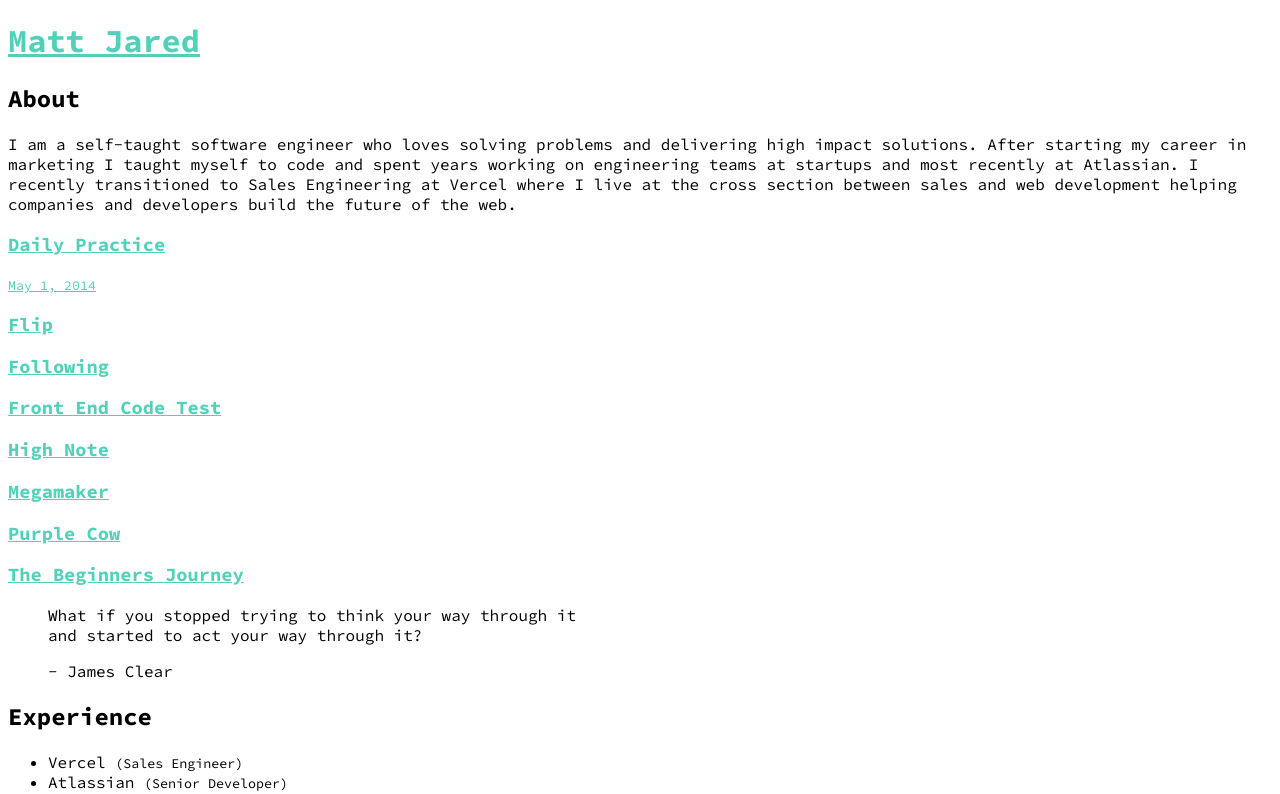
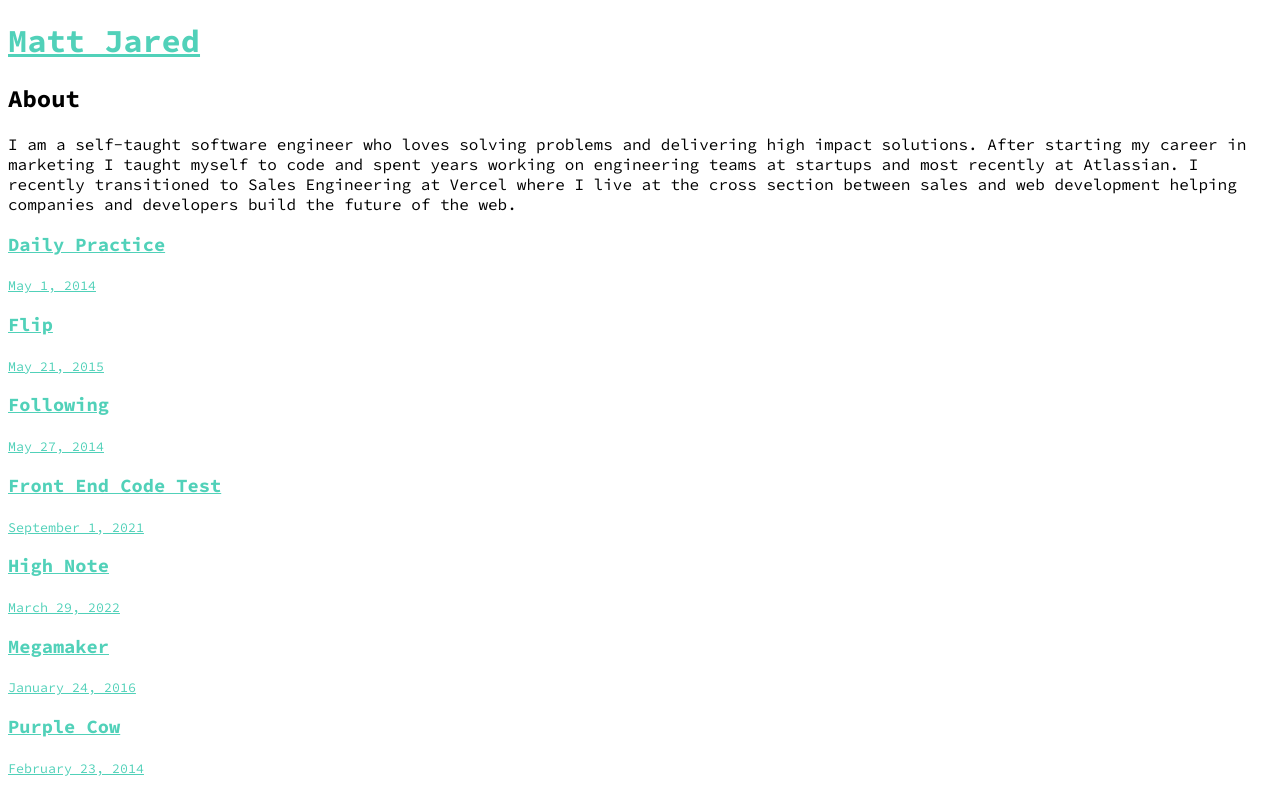
Before and after one commit to mattjared/personal-site, a Next.js app: page / in a window 1280 px wide. Shown: the top 794 px of the page. Built offline with nearby package versions, Linux system fonts and the light colour scheme; no server answers.

Commit message:
committing

```diff
--- a/__posts/daily-practice.md
+++ b/__posts/daily-practice.md
@@ -1,7 +1,7 @@
 ---
 title: Daily Practice
+date: May 1, 2014
 published: true
-date: May 1, 2014
 ---
 
 James Altucher wrote a book that changed my day to day living in 2013 titled Choose Yourself! In the book, James explains his shortcomings and failures along with his successes over the past 20 years of business. This is not a normal book, there are no major triumphs over humanity and a museum built in James’ honor at the end. It’s an honest look at how James has completely lost his entire livelihood multiple times and after each collapse he’s had to completely reinvent himself with new ways to make a living and define himself. After the 2008 crash of his life (and the stock market), James resolved to build himself back using a daily practice.
--- a/__posts/flip.md
+++ b/__posts/flip.md
@@ -1,7 +1,7 @@
 ---
 title: Flip
 published: false
-post_date: May 21, 2015
+date: May 21, 2015
 ---
 # Coin Flip with JavaScript
 
--- a/__posts/following.md
+++ b/__posts/following.md
@@ -1,7 +1,7 @@
 ---
 title: Following
 published: true
-post_date: May 27, 2014
+date: May 27, 2014
 ---
 
 One of the pillars of learning web design, in my opinion, is filtering who you follow through all mediums. As James Altucher explains, “You become what inspires you the most” meaning that every piece of content you imbibe is inspiring, defeating or distracting your work and life. I wholeheartedly agree with James and think that everywhere online we go to recharge or get information is effecting the work we create down the road.
--- a/__posts/front-end-code-test.md
+++ b/__posts/front-end-code-test.md
@@ -1,7 +1,7 @@
 ---
 title: Front End Code Test
 published: true
-post_date: September 1, 2021
+date: September 1, 2021
 ---
 
 Here's a series of front end code tests that I published on Code Sandbox. Take a look and feel free to use these when interviewing front end candidates. See the README's in the Sandboxes for more details.
--- a/__posts/high-note.md
+++ b/__posts/high-note.md
@@ -1,7 +1,7 @@
 ---
 title: High Note
 published: true
-post_date: March 29, 2022
+date: March 29, 2022
 ---
 
 Always start and end the day on a high note. It sometimes feels impossible to get over the hump of projects that take forever but the slow incremental progress and chaining together high notes will most likely get the project over the hump.
--- a/__posts/megamaker.md
+++ b/__posts/megamaker.md
@@ -1,7 +1,7 @@
 ---
 title: MegaMaker
 published: true
-post_date: January 24, 2016
+date: January 24, 2016
 ---
 Here&#39;s a post inspired but Justin Jackson&#39; [Mega Maker Series](http://megamaker.co/). My goal is to get to all 100 or variations of all 100.
 
--- a/__posts/purple-cow.md
+++ b/__posts/purple-cow.md
@@ -1,7 +1,7 @@
 ---
 title: Purple Cow
 published: true
-post_date: February 23, 2014
+date: February 23, 2014
 ---
 
 ## I’ve been subscribed to everything Seth Godin writes for years. His reach goes far beyond a few years of me reading blogs. Purple Cow is a book published in 2003 and the sheer mass of amazing content and life changing material Seth shared is frankly a little scary.
--- a/__posts/the-beginners-journey.md
+++ b/__posts/the-beginners-journey.md
@@ -1,7 +1,7 @@
 ---
 title: The Beginners Journey
 published: false
-post_date: October 24, 2022
+date: October 24, 2022
 ---
 
 # Beginners Journey
--- a/app/BlogGrid.js
+++ b/app/BlogGrid.js
@@ -1,9 +1,10 @@
 'use client';
 import Box from "./Box";
 import { useEffect, useState } from "react";
+import { route } from "./utils/routing";
 
 async function getData() {
-  const res = await fetch(`${process.env.NEXT_PUBLIC_URL}}/blog/get-all-posts`);
+  const res = await fetch(`${route}/blog/get-all-posts`);
   if (!res.ok) {
     // This will activate the closest `error.js` Error Boundary
     throw new Error('Failed to fetch data');
--- a/app/BlogGridServer.js
+++ b/app/BlogGridServer.js
@@ -1,8 +1,9 @@
 import Box from "./Box";
 import Link from "next/link";
+import { route } from "./utils/routing";
 
 async function getData() {
-  const res = await fetch(`${process.env.NEXT_PUBLIC_URL}/blog/get-all-posts`);
+  const res = await fetch(`${route}/blog/get-all-posts`);
   if (!res.ok) {
     // This will activate the closest `error.js` Error Boundary
     throw new Error('Failed to fetch data');
@@ -12,6 +13,9 @@ async function getData() {
 
 export default async function BlogGridServer() {
   const allBlogs = await getData();
+  // console.log(allBlogs);
+  console.log(route);
+  console.log(allBlogs);
   return (
     <div>
       <div className="mb-8 grid gap-8 grid-cols-1 md:grid-cols-3">
--- a/app/Contact.js
+++ b/app/Contact.js
@@ -1,6 +1,7 @@
 "use client"
 import { useEffect, useState } from "react";
 import { useRouter } from 'next/navigation';
+import { route } from "./utils/routing";
 
 export default function Contact() {
   const router = useRouter();
@@ -24,7 +25,7 @@ export default function Contact() {
     if (isValid) {
       setFormSubmitted(true);
     }
-    const res = await fetch(`${process.env.NEXT_PUBLIC_URL}/form`, {
+    const res = await fetch(`${route}/form`, {
       body: JSON.stringify({
         name: form.name,
         email: form.email,
@@ -50,7 +51,7 @@ export default function Contact() {
     if (form.name === "" || form.email === "" || form.message === "" ) {
       setIsValid(false);
     }
-    console.log(process.env.NEXT_PUBLIC_URL);
+    console.log(route);
   }, [form])
 
   return (
--- a/app/blog/get-all-posts/route.ts
+++ b/app/blog/get-all-posts/route.ts
@@ -5,7 +5,7 @@ const postsDirectory = join(process.cwd(), "__posts");
 
 export async function GET() {
   const slugs =  fs.readdirSync(postsDirectory);
-  let allPosts: { title: string; slug: string; postDate: graymatter.GrayMatterFile<string>; }[]= [];
+  let allPosts: { title: string; slug: string; postDate: graymatter.GrayMatterFile<string>; published: boolean; }[]= [];
   slugs.map((slug) => {
     const realSlug = slug.replace(/\.md$/, "");
     const fullPath = join(postsDirectory, `${realSlug}.md`);
@@ -13,10 +13,12 @@ export async function GET() {
     const frontMatter = graymatter(fileContents);
     const title = realSlug.replace(/-/g, " ").replace(/\b\w/g, c => c.toUpperCase());
     const postDate = frontMatter.data.date;
+    const published = frontMatter.data.published;
     allPosts.push({
       title,
       slug: slug.replace(/\.md$/, ""),
-      postDate
+      postDate,
+      published
     })
   });
   const options = { status: 200 }
```
